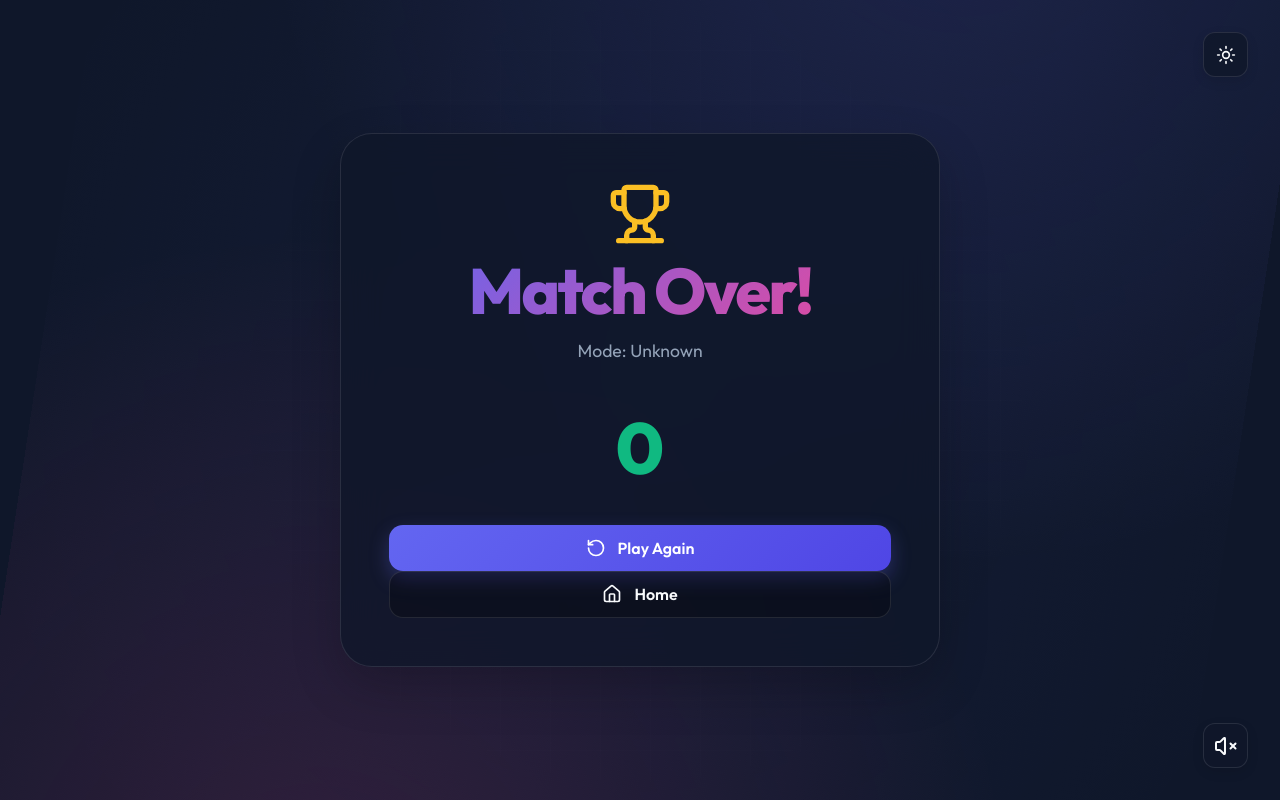
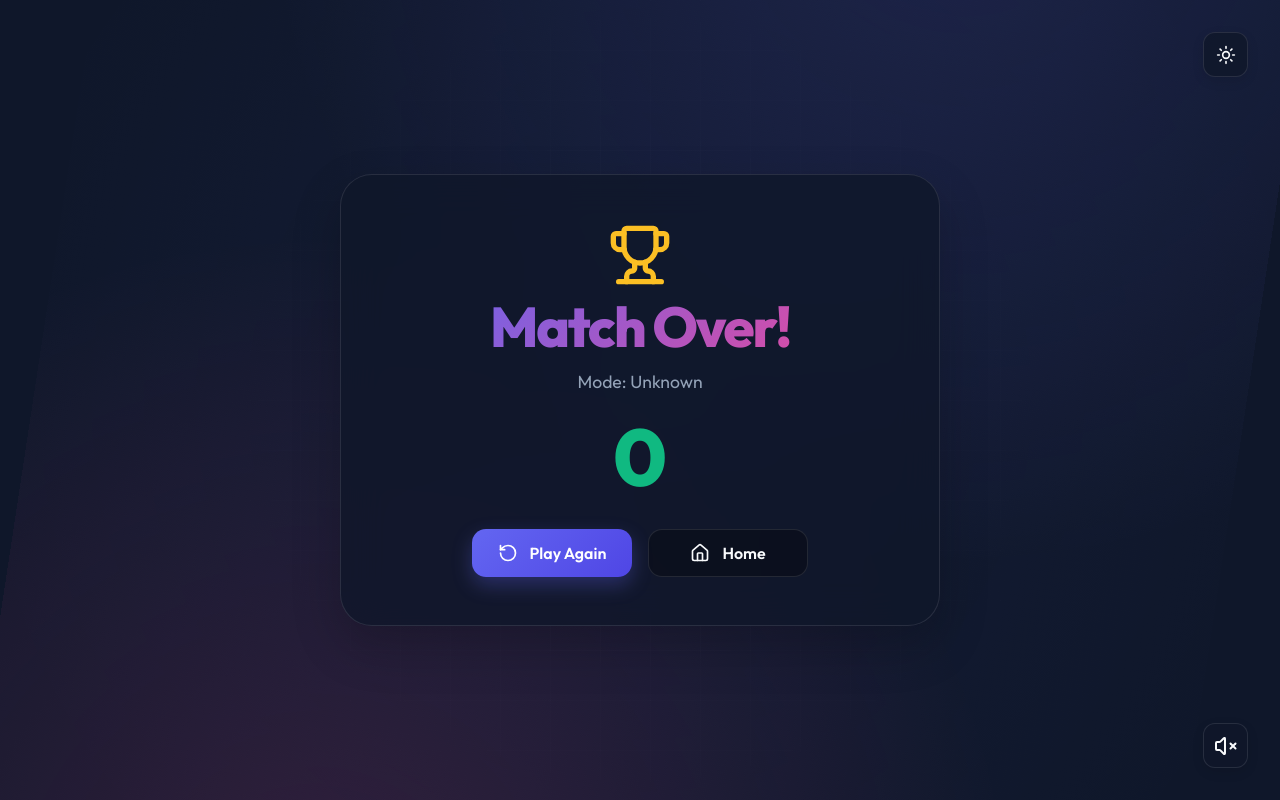
Before and after one commit to Mohrizl/ChroOpsia_, a React (Vite) app: page /score in a window 1280 px wide. Built offline with nearby package versions, Linux system fonts and the light colour scheme.

Commit message:
feat : update baru

```diff
--- a/src/pages/Score.jsx
+++ b/src/pages/Score.jsx
@@ -57,42 +57,84 @@ export default function Score() {
   };
 
   return (
-    <div className="container">
-      <div className="glass-panel" style={{
-        width: '100%', maxWidth: roomCode ? '900px' : '600px',
-        position: 'relative', zIndex: 1,
-        display: 'flex', flexDirection: roomCode ? 'row' : 'column', gap: '2rem',
-        alignItems: roomCode ? 'flex-start' : 'center',
-        padding: '3rem'
-      }}>
+    <div className="container" style={{ padding: '1rem' }}>
+      <style>{`
+        .score-panel {
+          display: flex;
+          flex-direction: row;
+          flex-wrap: wrap;
+          gap: 2rem;
+          width: 100%;
+          max-width: 900px;
+          padding: 2.5rem;
+          align-items: flex-start;
+        }
+        .score-main {
+          flex: 1;
+          min-width: 300px;
+          text-align: center;
+        }
+        .score-sidebar {
+          width: 320px;
+          flex-shrink: 0;
+        }
+        @media (max-width: 768px) {
+          .score-panel {
+            flex-direction: column;
+            padding: 1.5rem;
+            align-items: center;
+          }
+          .score-main {
+            width: 100%;
+            min-width: unset;
+          }
+          .score-sidebar {
+            width: 100%;
+            border-left: none !important;
+            padding-left: 0 !important;
+            border-top: 1px solid var(--glass-border);
+            padding-top: 2rem;
+          }
+          .title { font-size: 2.5rem !important; }
+        }
+      `}</style>
+
+      <div className={`glass-panel ${roomCode ? 'score-panel' : ''}`} style={!roomCode ? { maxWidth: '600px', textAlign: 'center' } : {}}>
 
         {/* Main Score Info */}
-        <div style={{ flex: 1, textAlign: 'center', width: '100%' }}>
+        <div className={roomCode ? 'score-main' : ''}>
           <Trophy size={64} color="#fbbf24" style={{ marginBottom: '1rem', margin: '0 auto' }} />
 
-          <h2 className="title text-gradient">{isWinner ? 'Victory!' : 'Match Over!'}</h2>
-          <p className="subtitle">Mode: {mode} {roomCode ? `| Room: ${roomCode}` : ''}</p>
+          <h2 className="title text-gradient" style={{ fontSize: '3.5rem' }}>{isWinner ? 'Victory!' : 'Match Over!'}</h2>
+          <p className="subtitle" style={{ marginBottom: '1.5rem' }}>Mode: {mode} {roomCode ? `| Room: ${roomCode}` : ''}</p>
 
-          {mode === 'Ishihara Test' && wrongCount !== undefined && (
-            <>
+          {mode === 'Ishihara Test' && (
+            <div style={{ maxWidth: '500px', margin: '0 auto' }}>
               {ishiharaExplanation()}
-            </>
+            </div>
           )}
           {mode === 'Color Race' && correctCount !== undefined && (
-            <p style={{ color: 'var(--text-muted)', fontSize: '1rem', marginTop: '0.8rem', lineHeight: '1.6' }}>
+            <p style={{ color: 'var(--text-muted)', fontSize: '1.1rem', marginTop: '0.8rem', lineHeight: '1.6', maxWidth: '500px', margin: '0.8rem auto' }}>
               {colorRaceExplanation()}
             </p>
           )}
 
-          <div style={{ fontSize: '4.5rem', fontWeight: '800', margin: '2rem 0', color: 'var(--success)', textShadow: isWinner ? '0 0 20px rgba(16, 185, 129, 0.5)' : 'none' }}>
+          <div style={{
+            fontSize: 'clamp(3rem, 15vw, 5rem)',
+            fontWeight: '800',
+            margin: '1.5rem 0',
+            color: 'var(--success)',
+            textShadow: isWinner ? '0 0 20px rgba(16, 185, 129, 0.4)' : 'none',
+            lineHeight: 1
+          }}>
             {score}
           </div>
 
-          <div className="action-buttons" style={{ marginTop: '2rem', justifyContent: 'center' }}>
-            <button className="btn btn-primary" onClick={() => navigate('/select-mode', { state: { ...location.state, players: undefined } })}>
+          <div style={{ display: 'flex', gap: '1rem', marginTop: '2rem', justifyContent: 'center', flexWrap: 'wrap' }}>
+            <button className="btn btn-primary" onClick={() => navigate('/select-mode', { state: { ...location.state, players: undefined } })} style={{ width: 'auto', minWidth: '160px' }}>
               <RotateCcw size={20} /> Play Again
             </button>
-            <button className="btn btn-secondary" onClick={() => navigate('/home')}>
+            <button className="btn btn-secondary" onClick={() => navigate('/home')} style={{ width: 'auto', minWidth: '160px' }}>
               <Home size={20} /> Home
             </button>
           </div>
@@ -100,22 +142,33 @@ export default function Score() {
 
         {/* Leaderboard Sidebar */}
         {roomCode && (
-          <div className="leaderboard" style={{ width: '300px', borderLeft: '1px solid var(--glass-border)', paddingLeft: '2rem', margin: 0 }}>
-            <h3 style={{ marginBottom: '1.5rem', color: 'var(--text-muted)' }}>Final Standings</h3>
-            <div style={{ background: 'var(--input-bg)', borderRadius: '12px', padding: '1rem', display: 'flex', flexDirection: 'column', gap: '0.8rem' }}>
+          <div className="score-sidebar" style={{ borderLeft: '1px solid var(--glass-border)', paddingLeft: '2rem' }}>
+            <h3 style={{ marginBottom: '1.2rem', color: 'var(--text-muted)', fontSize: '1.1rem', textAlign: 'center', textTransform: 'uppercase', letterSpacing: '0.1em' }}>Final Standings</h3>
+            <div style={{ background: 'var(--input-bg)', borderRadius: '20px', padding: '1rem', display: 'flex', flexDirection: 'column', gap: '0.6rem', border: '1px solid var(--glass-border)' }}>
               {leaderboard.map((p, idx) => (
-                <div key={idx} className="leaderboard-item" style={{
-                  background: p.name === (playerName || 'You') ? 'rgba(99, 102, 241, 0.2)' : 'transparent',
-                  borderRadius: '8px', border: p.name === (playerName || 'You') ? '1px solid var(--primary)' : '1px solid transparent',
-                  padding: '0.8rem', display: 'flex', justifyContent: 'space-between'
+                <div key={idx} style={{
+                  background: p.name === (playerName || 'You') ? 'var(--input-bg)' : 'transparent',
+                  borderRadius: '12px',
+                  border: p.name === (playerName || 'You') ? '1px solid var(--primary)' : '1px solid transparent',
+                  padding: '0.75rem 1rem',
+                  display: 'flex',
+                  justifyContent: 'space-between',
+                  alignItems: 'center'
                 }}>
-                  <div style={{ display: 'flex', alignItems: 'center', gap: '0.5rem' }}>
-                    {idx === 0 ? <Crown size={18} color="#fbbf24" /> : <span style={{ width: '18px', textAlign: 'center', fontWeight: 'bold', color: 'var(--text-muted)' }}>{idx + 1}</span>}
-                    <span style={{ fontWeight: p.name === (playerName || 'You') ? '800' : '400', color: 'var(--text-main)' }}>
+                  <div style={{ display: 'flex', alignItems: 'center', gap: '0.6rem', minWidth: 0 }}>
+                    {idx === 0 ? <Crown size={18} color="#fbbf24" /> : <span style={{ width: '18px', textAlign: 'center', fontWeight: 'bold', color: 'var(--text-muted)', fontSize: '0.9rem' }}>{idx + 1}</span>}
+                    <span style={{
+                      fontWeight: p.name === (playerName || 'You') ? '800' : '400',
+                      color: 'var(--text-main)',
+                      fontSize: '0.95rem',
+                      whiteSpace: 'nowrap',
+                      overflow: 'hidden',
+                      textOverflow: 'ellipsis'
+                    }}>
                       {p.name}
                     </span>
                   </div>
-                  <span style={{ fontWeight: 'bold' }}>{p.score}</span>
+                  <span style={{ fontWeight: '800', color: idx === 0 ? 'var(--primary)' : 'var(--text-main)', fontSize: '1rem' }}>{p.score}</span>
                 </div>
               ))}
             </div>
```
